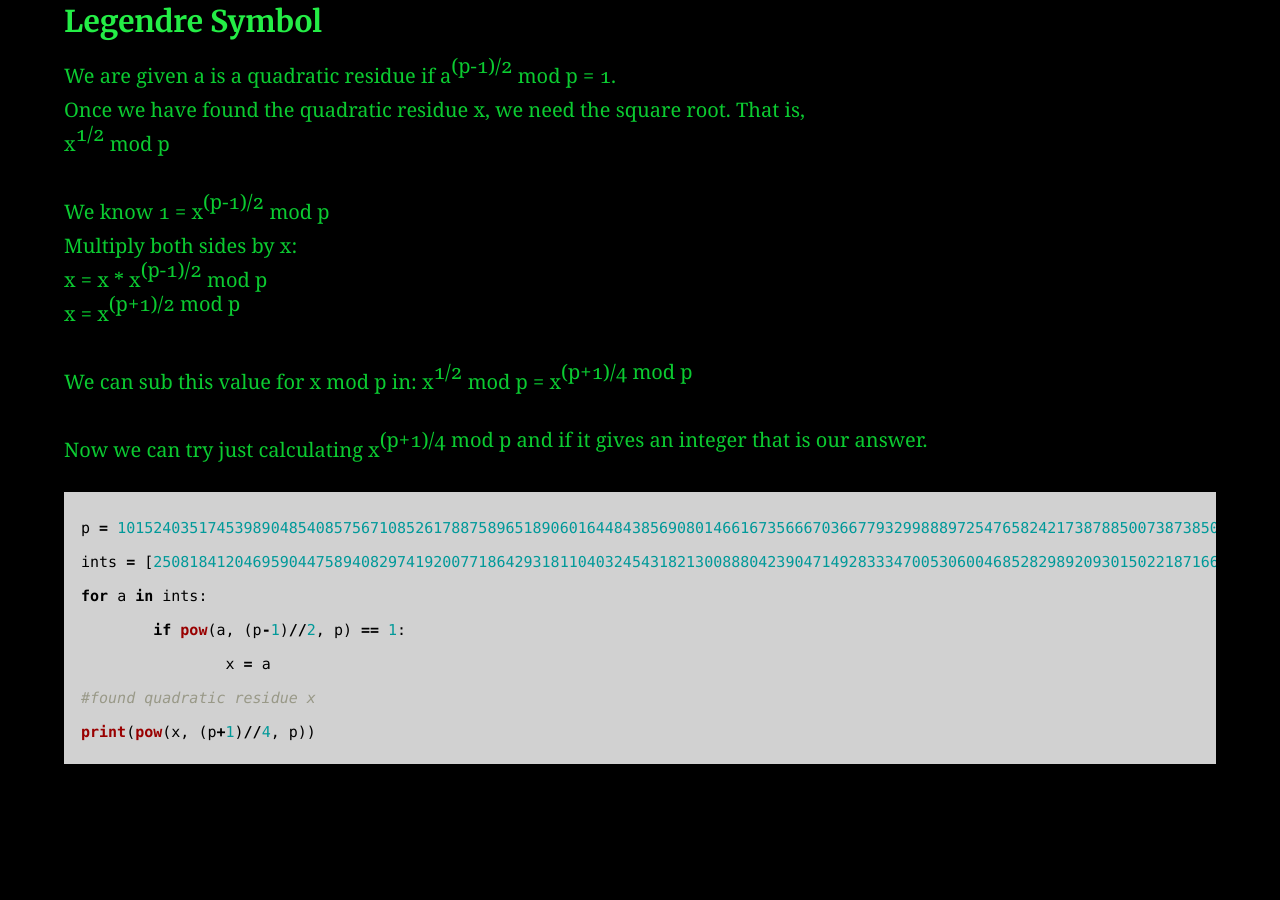
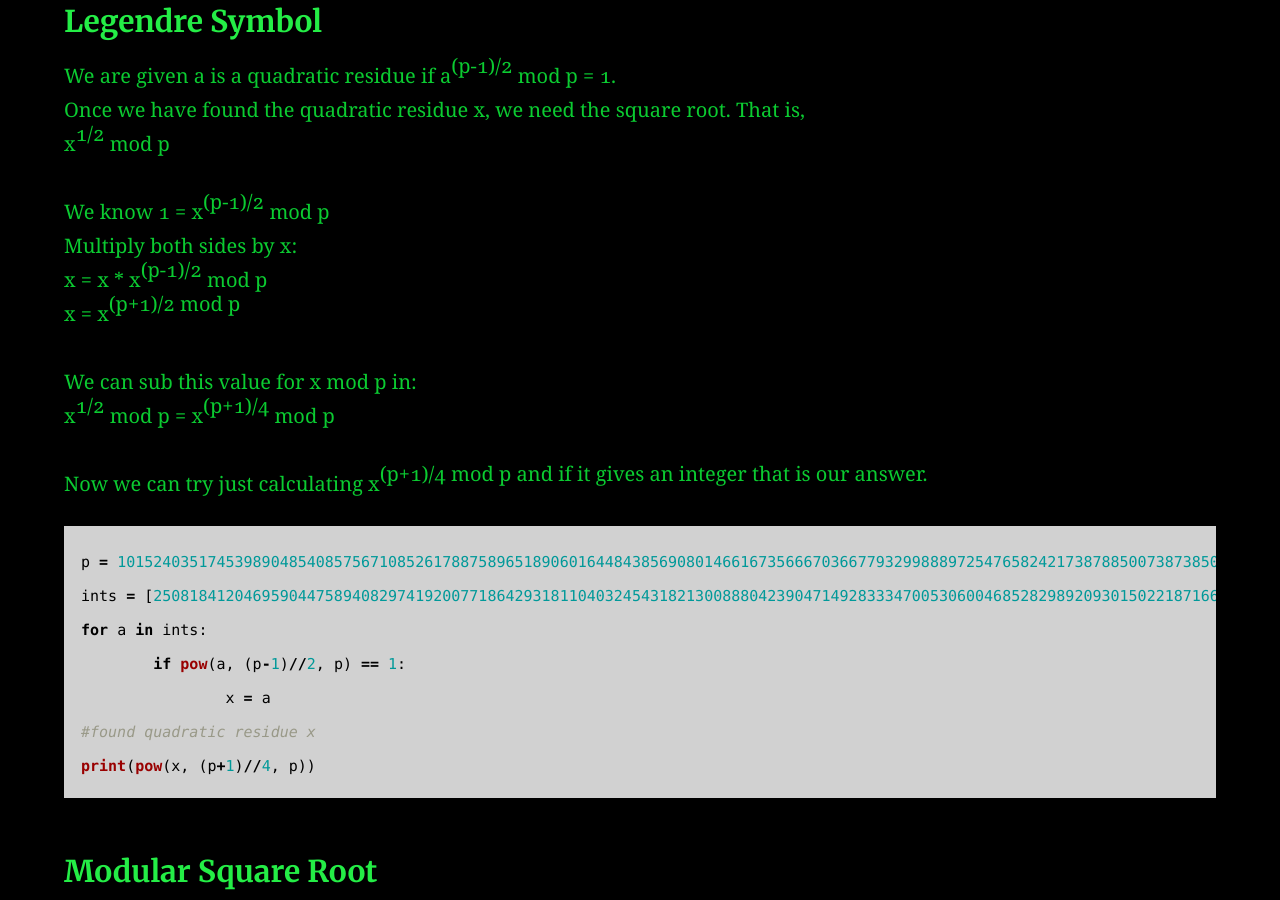
Before and after one commit to AC01010/Connor-McCartney.github.io, a Jekyll site: the page built from _posts/2014-01-10-Cryptohackmathmodular.md, in a window 1280 px wide and 900 px high, scrolled down 868 px. Built offline with Jekyll 4.4.1, drawn with Linux system fonts in a browser that asks for light colours; before the commit the page ends 1666 px from its top, so only the background shows below that.

Commit message:
Update 2014-01-10-Cryptohackmathmodular.md

````diff
--- a/_posts/2014-01-10-Cryptohackmathmodular.md
+++ b/_posts/2014-01-10-Cryptohackmathmodular.md
@@ -39,8 +39,8 @@ Multiply both sides by x: <br>
 x = x * x<sup>(p-1)/2</sup> mod p <br>
 x = x<sup>(p+1)/2 mod p <br>
 
-We can sub this value for x mod p in:
-x<sup>1/2</sup> mod p = x<sup>(p+1)/4 mod p
+We can sub this value for x mod p in: <br>
+x<sup>1/2</sup> mod p = x<sup>(p+1)/4</sup> mod p
 
 Now we can try just calculating x<sup>(p+1)/4 mod p and if it gives an integer that is our answer.
 ```python
@@ -52,3 +52,5 @@ for a in ints:
 #found quadratic residue x
 print(pow(x, (p+1)//4, p))
 ```
+
+### Modular Square Root
````
